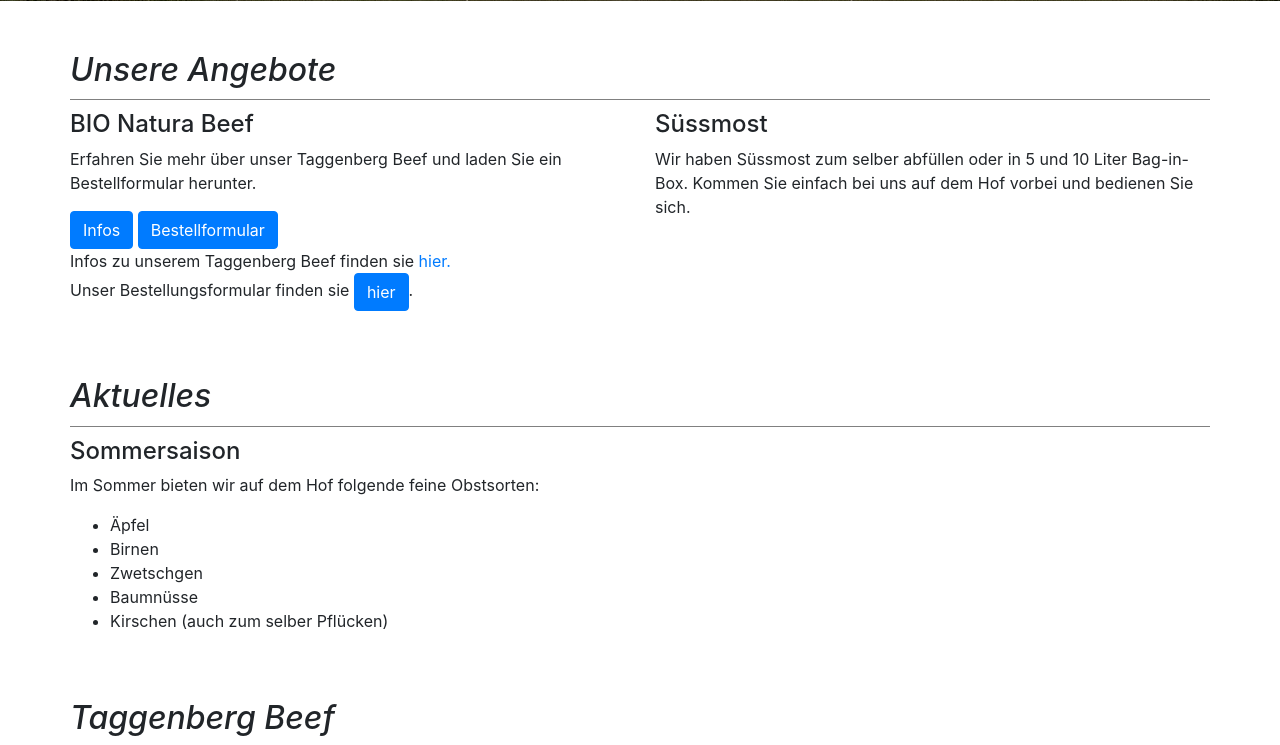
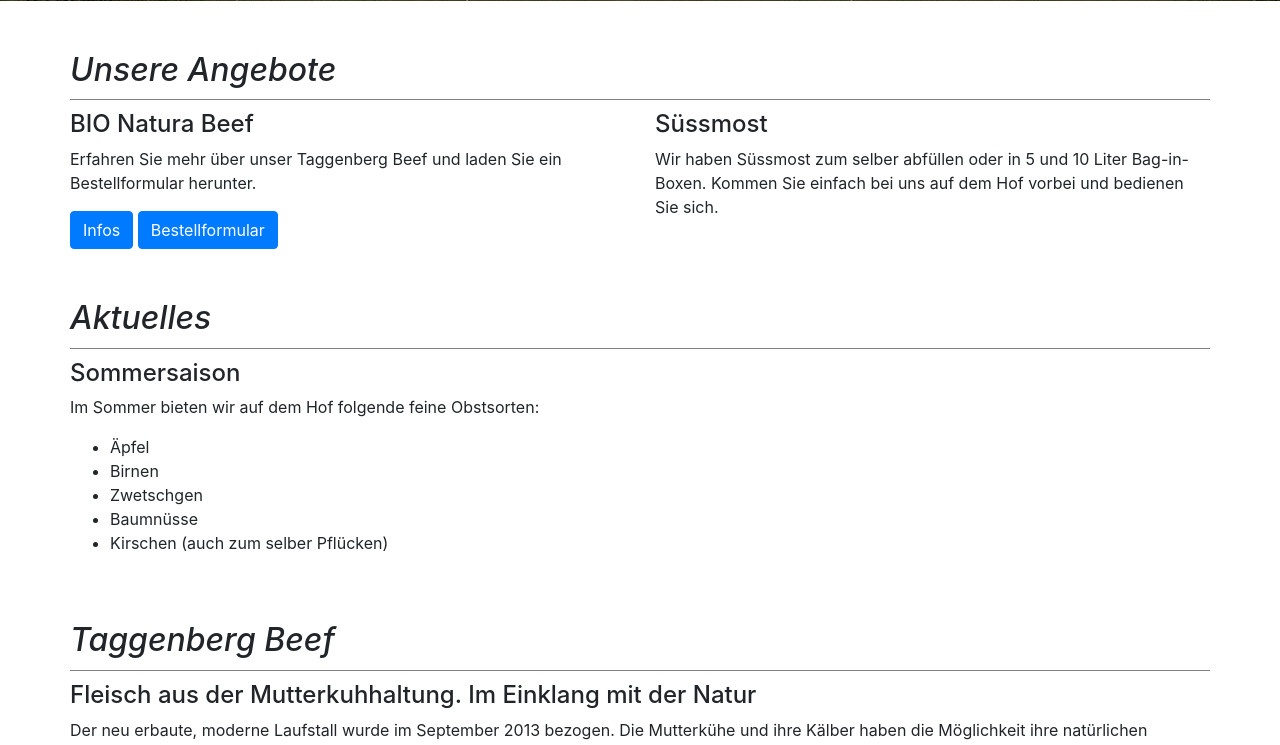
Before and after one commit to Kubli/taggi, a PHP site: template templates/index.twig in a window 1280 px wide. Shown: the part 799-1544 px from the top of the page. Run offline with PHP 8.4, Linux system fonts and the light colour scheme; the template is opened without the code that fills it, so the values that code supplies are empty; some libraries are stand-ins or nearby versions.

Commit message:
fix wording and anchor link

```diff
--- a/templates/index.twig
+++ b/templates/index.twig
@@ -157,15 +157,12 @@
 
 				<p>Erfahren Sie mehr über unser Taggenberg Beef und laden Sie ein Bestellformular herunter.</p>
 
-				<a class="btn btn-primary" href="#beef">Infos</a>
+				<a class="btn btn-primary" href="#beef-anchor">Infos</a>
 				<a class="btn btn-primary" href="assets/media/Bestellung.pdf" download>Bestellformular</a>
-
-                <p>Infos zu unserem Taggenberg Beef finden sie <a href="#beef">hier.</a><br>
-                Unser Bestellungsformular finden sie <a class="btn btn-primary download" href="assets/media/Bestellung.pdf" download>hier</a>.
             </div>
             <div class="col-md-6">
                 <h3>Süssmost</h3>
-                <p>Wir haben Süssmost zum selber abfüllen oder in 5 und 10 Liter  Bag-in-Box. Kommen Sie einfach bei uns auf dem Hof
+                <p>Wir haben Süssmost zum selber abfüllen oder in 5 und 10 Liter Bag-in-Boxen. Kommen Sie einfach bei uns auf dem Hof
                     vorbei und bedienen Sie sich.</p>
             </div>
         </div>
```
